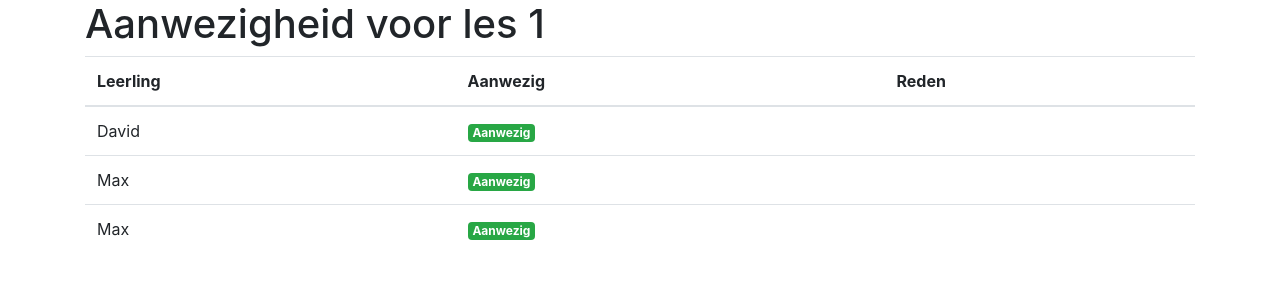
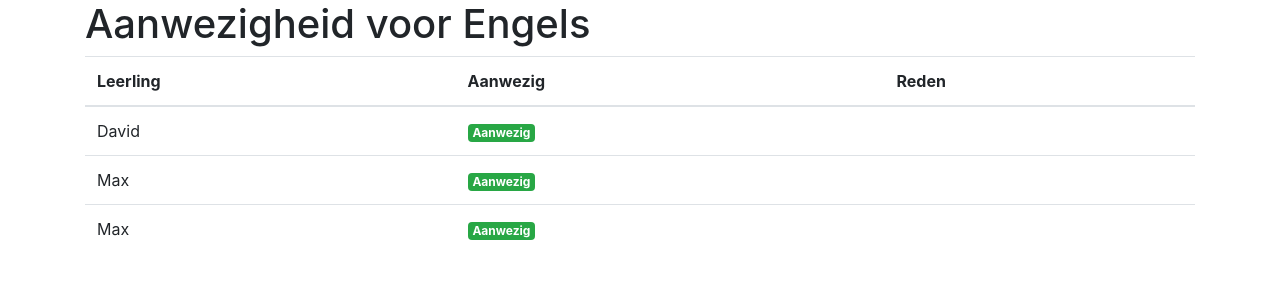
Before and after one commit to Max-1056897/SecurityWP3, a Flask app: page /les/1 in a window 1280 px wide. Shown: the top 300 px of the page. Run offline with Flask 2, Linux system fonts and the light colour scheme; data comes from the database, SQL or seed files in the repository; some libraries are stand-ins or nearby versions.

Commit message:
FIXED: html jinja fix vak

```diff
--- a/app.py
+++ b/app.py
@@ -123,21 +123,21 @@ def les_overzicht(id):
     conn = sqlite3.connect('aanwezigheidssysteem.db')
     c = conn.cursor()
 
+    c.execute("SELECT vak FROM lessen WHERE les_id=?", (id,))
+    vak = c.fetchone()
+
     # Haal de lesgegevens op
     c.execute("SELECT * FROM lessen WHERE les_id=?", (id,))
     les = c.fetchone()
-    print(les[0])
 
     if les:
         # De les is gevonden, haal de aanwezigheidsgegevens op voor deze les
         c.execute("SELECT leerlingen.naam, aanwezigheid.aanwezig, aanwezigheid.reden FROM aanwezigheid JOIN leerlingen ON aanwezigheid.leerling_id=leerlingen.leerling_id WHERE aanwezigheid.les_id=?", (id,))
         aanwezigheden = c.fetchall()
-        print(id)
-        print(aanwezigheden)
         conn.close()
 
         # Render de template met de aanwezigheidsgegevens en de lesgegevens
-        return render_template('les.html', aanwezigheden=aanwezigheden, les=les)
+        return render_template('les.html', aanwezigheden=aanwezigheden, les=les, vak=vak)
     else:
         # De les is niet gevonden, geef een foutmelding
         conn.close()
@@ -262,12 +262,9 @@ def les_overzicht_api(id):
         # De les is gevonden, haal de aanwezigheidsgegevens op voor deze les
         c.execute("SELECT leerlingen.naam FROM aanwezigheid JOIN leerlingen ON aanwezigheid.leerling_id=leerlingen.leerling_id WHERE aanwezigheid.les_id=?", (id,))
         aanwezigheid_naam = c.fetchall()
-        print(aanwezigheid_naam)
         c.execute("SELECT aanwezigheid.aanwezig FROM aanwezigheid JOIN leerlingen ON aanwezigheid.leerling_id=leerlingen.leerling_id WHERE aanwezigheid.les_id=?", (id,))
         aanwezigheid_aanwezig = c.fetchall()
-        print(aanwezigheid_aanwezig)
         conn.close()
-
         # Geef een JSON-response met de aanwezigheidsgegevens en de lesgegevens
         return jsonify(aanwezigheid_naam=aanwezigheid_naam,aanwezigheid_aanwezig=aanwezigheid_aanwezig, les=les)
     else:
--- a/templates/les.html
+++ b/templates/les.html
@@ -6,7 +6,7 @@
   </head>
   <body>
     <div class="container">
-      <h1>Aanwezigheid voor les {{ les[0] }}</h1>
+      <h1>Aanwezigheid voor {{ vak[0] }}</h1>
       <table class="table">
         <thead>
           <tr>
```
